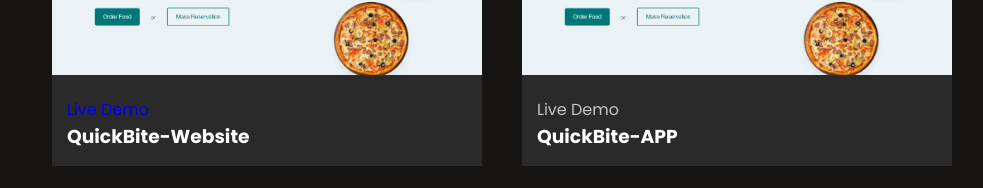
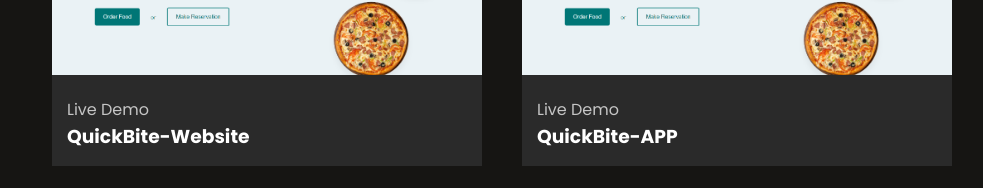
Before and after one commit to FastCodee/Personal-Portfolio, a plain HTML site: page index.html in a window 1280 px wide. Shown: the part 1594-1782 px from the top of the page, without its empty margins (138-1121 px from the left). Drawn offline with Linux system fonts and the light colour scheme.

Commit message:
Update style.css

```diff
--- a/assets/css/style.css
+++ b/assets/css/style.css
@@ -164,8 +164,11 @@ nav {
 .project-title h3 {
   color: #fff;
 }
-
-
+.project-title p a {
+  color: #c5c5c5;
+  text-decoration: none;
+}
+/* Project section End */
 
 
 
```
